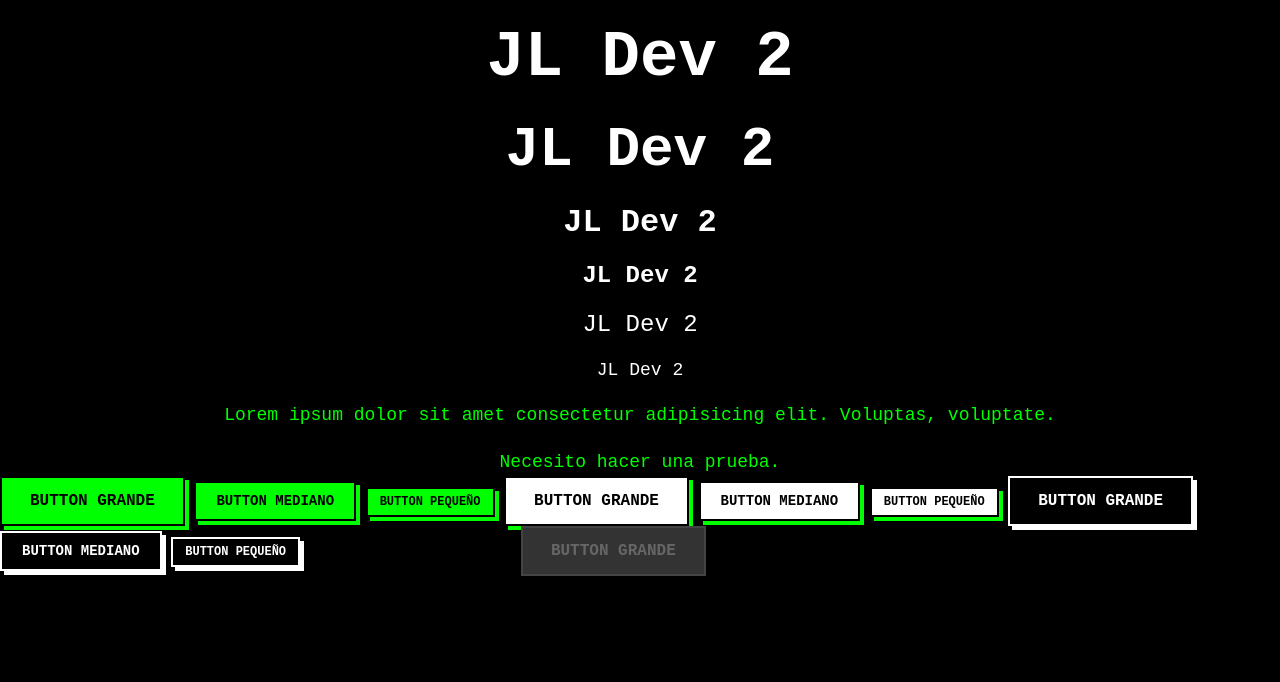
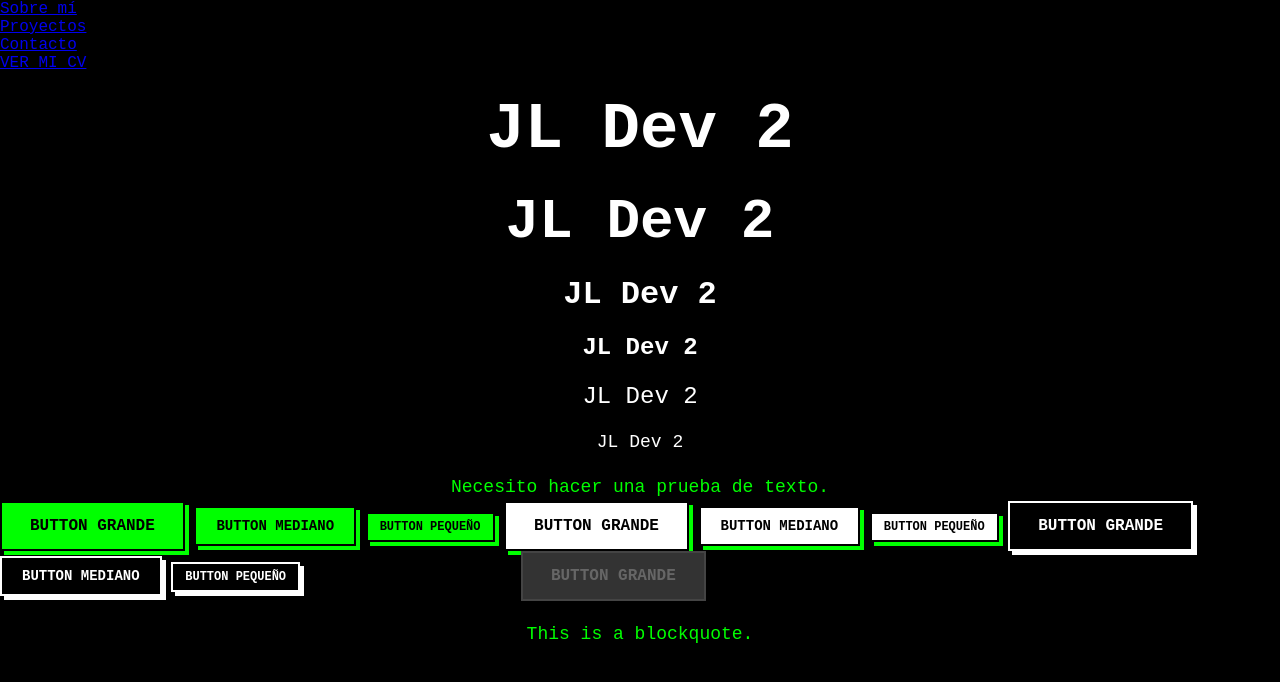
Before and after one commit to jonnathanlopez1210/JLDev-Portafolio-, a website: page index.html in a window 1280 px wide. Drawn offline with Linux system fonts and the light colour scheme.

Commit message:
Se agrega el nav

```diff
--- a/index.html
+++ b/index.html
@@ -7,6 +7,15 @@
     <link rel="stylesheet" href="css/main.css">
 </head>
 <body>
+    <nav class="nav">
+            <ul>
+                <li><a href="#sobre-mi">Sobre mí</a></li>
+                <li><a href="#proyectos">Proyectos</a></li>
+                <li><a href="#contacto">Contacto</a></li>
+                <li><a href="#cv">VER MI CV</a></li>
+            </ul>
+        </nav>
+
     <div>
         <h1 class="style-h1">JL Dev 2</h1>
         <h2 class="style-h2">JL Dev 2</h2>
@@ -14,9 +23,7 @@
         <h4 class="style-h4">JL Dev 2</h4>
         <h5 class="style-h5">JL Dev 2</h5>
         <h6 class="style-h6">JL Dev 2</h6>
-        <p class="style-p">Lorem ipsum dolor sit amet consectetur adipisicing elit. Voluptas, voluptate.</p>
-
-        <p class="style-p">Necesito hacer una prueba.</p>
+        <p class="style-p">Necesito hacer una prueba de texto.</p>
 
     </div>
 
@@ -37,6 +44,13 @@
         <button class="btn btn-primary btn-l" type="button" disabled>Button GRANDE</button>
     </div>
 
+    <!-- BLOCKQUOTE. -->
+        <div class="section-blockquote">
+            <blockquote class="content-blockquote">
+                <p class="style-p">This is a blockquote.</p>
+            </blockquote>
+        </div>
+
 
 </body>
 </html>
--- a/styles/base/_globals.scss
+++ b/styles/base/_globals.scss
@@ -1,5 +1,9 @@
 @use "../abstracts/variables" as *;
 
+
+html {
+    scroll-behavior: smooth;
+}
 
 * {
     margin: 0;
```
Also changed, not shown: css/main.css, 1 other file.
